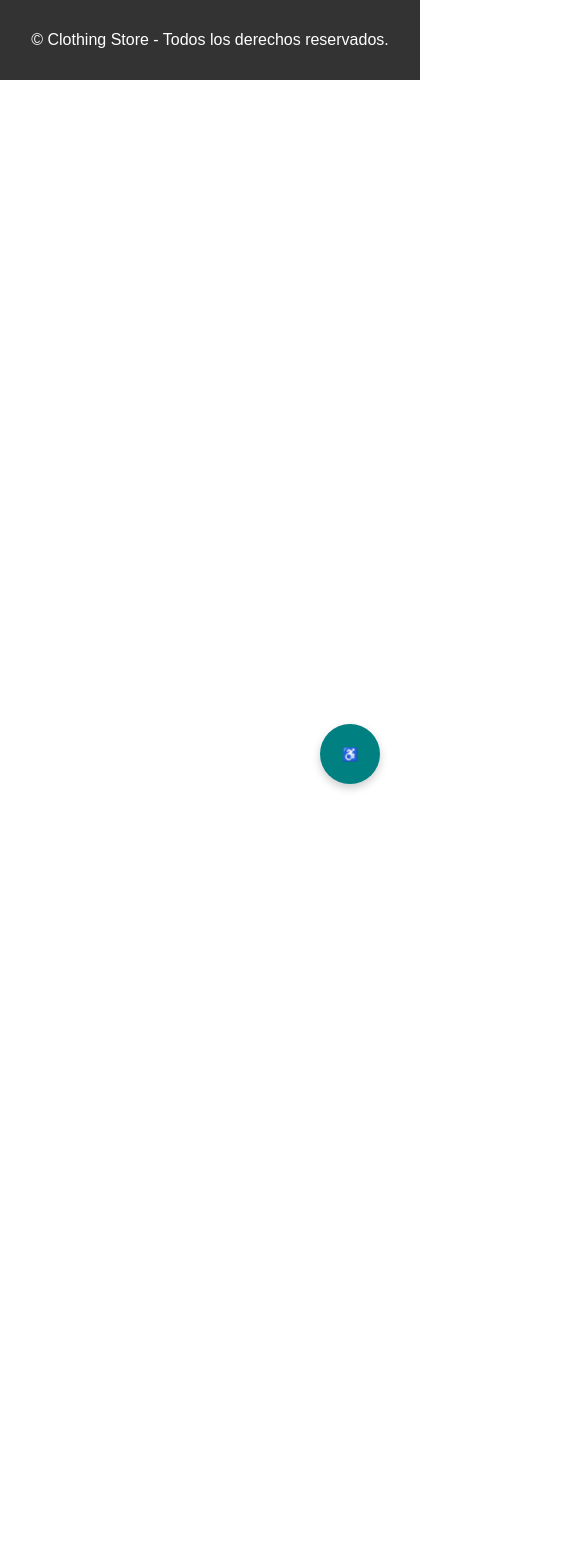
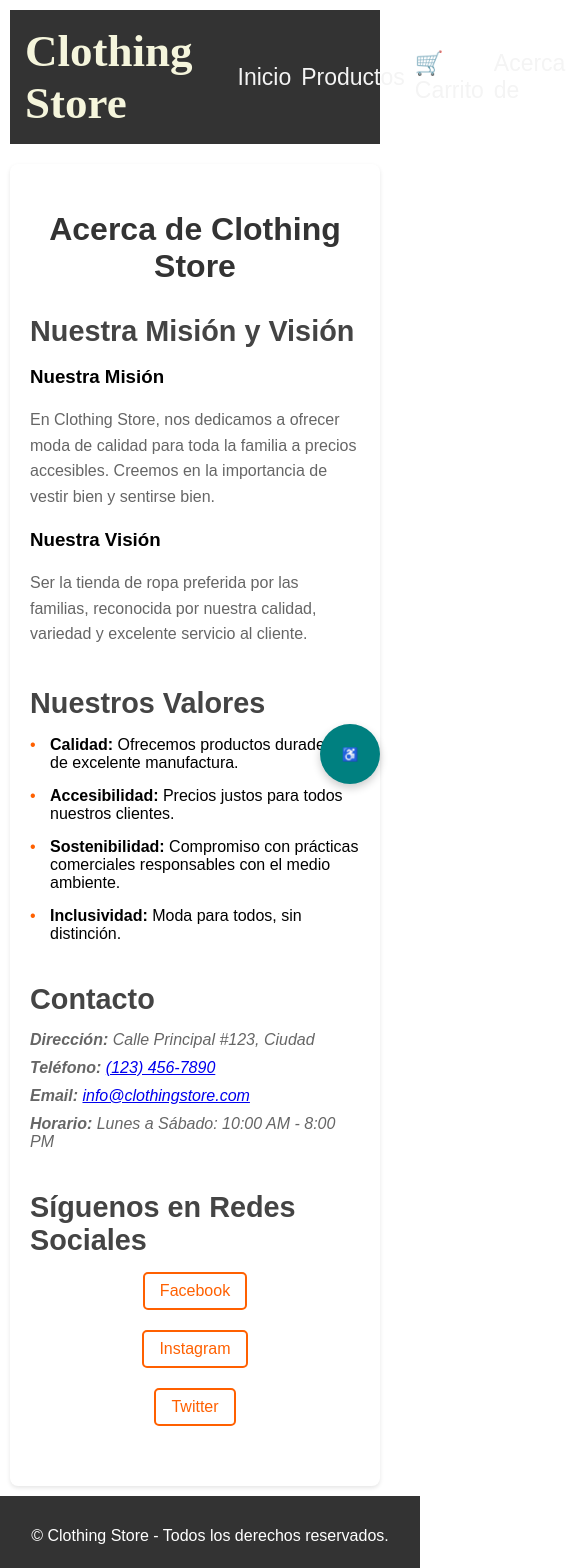
Before and after one commit to SoyDaniielGG/Clothing_Store, a React (Vite) app: page /acerca-de in a window 390 px wide. Shown: the top 1568 px of the page, 570 px wide, since content can reach past the window. Before the commit the page ends 844 px from the top, so only its background shows below. Built offline with nearby package versions, Linux system fonts and the light colour scheme.

Commit message:
primera version de carrito de la seccion  Acerca de

```diff
--- a/src/App.jsx
+++ b/src/App.jsx
@@ -3,6 +3,7 @@ import {BrowserRouter as Router, Routes, Route}from "react-router-dom";
 import Home from "./pages/home";
 import Products from "./pages/products";
 import Cart from "./pages/cart";
+import About from "./pages/about";
 import Footer from "./components/footer";
 import AccesibilityWidget from "./components/accesibilityWidget";
 
@@ -14,7 +15,7 @@ const App = () => {
         <Route path="/" element={<Home />} />
         <Route path="/productos" element={<Products />} />
         <Route path="/carrito" element={<Cart />} />
-
+        <Route path="/acerca-de" element={<About />} />
       </Routes>
       <AccesibilityWidget />
       <Footer />
--- a/src/components/navBar.jsx
+++ b/src/components/navBar.jsx
@@ -16,7 +16,7 @@ const NavBar = () => {
                     <li><Link to="/" aria-current="page">Inicio</Link></li>
                     <li><Link to="/productos">Productos</Link></li>
                     <li><Link to="/carrito">🛒 Carrito {getCartItemCount() > 0 && <span className="cart-count">({getCartItemCount()})</span>}</Link></li>
-                    <li><Link to="/contacto">Contacto</Link></li>
+                    <li><Link to="/acerca-de">Acerca de</Link></li>
                 </ul>
             </nav>
         </header>
--- /dev/null
+++ b/src/pages/about.jsx
@@ -0,0 +1,60 @@
+import React from "react";
+import NavBar from "../components/navBar";
+import "../styles/about.css";
+
+const About = () => {
+    return (
+        <div className="about-container">
+            <NavBar />
+            <main className="about-content">
+                <article className="about-section">
+                    <header>
+                        <h1>Acerca de Clothing Store</h1>
+                    </header>
+                    <section className="mission-vision" aria-labelledby="mission-vision-heading">
+                        <h2 id="mission-vision-heading">Nuestra Misión y Visión</h2>
+                        <article className="mission">
+                            <h3>Nuestra Misión</h3>
+                            <p>En Clothing Store, nos dedicamos a ofrecer moda de calidad para toda la familia a precios accesibles. Creemos en la importancia de vestir bien y sentirse bien.</p>
+                        </article>
+                        <article className="vision">
+                            <h3>Nuestra Visión</h3>
+                            <p>Ser la tienda de ropa preferida por las familias, reconocida por nuestra calidad, variedad y excelente servicio al cliente.</p>
+                        </article>
+                    </section>
+
+                    <section className="values" aria-labelledby="values-heading">
+                        <h2 id="values-heading">Nuestros Valores</h2>
+                        <ul role="list">
+                            <li><strong>Calidad:</strong> Ofrecemos productos duraderos y de excelente manufactura.</li>
+                            <li><strong>Accesibilidad:</strong> Precios justos para todos nuestros clientes.</li>
+                            <li><strong>Sostenibilidad:</strong> Compromiso con prácticas comerciales responsables con el medio ambiente.</li>
+                            <li><strong>Inclusividad:</strong> Moda para todos, sin distinción.</li>
+                        </ul>
+                    </section>
+
+                    <section className="contact-info" aria-labelledby="contact-heading">
+                        <h2 id="contact-heading">Contacto</h2>
+                        <address className="contact-details">
+                            <p><strong>Dirección:</strong> Calle Principal #123, Ciudad</p>
+                            <p><strong>Teléfono:</strong> <a href="tel:+1234567890">(123) 456-7890</a></p>
+                            <p><strong>Email:</strong> <a href="mailto:info@clothingstore.com">info@clothingstore.com</a></p>
+                            <p><strong>Horario:</strong> Lunes a Sábado: 10:00 AM - 8:00 PM</p>
+                        </address>
+                    </section>
+
+                    <section className="social-media" aria-labelledby="social-heading">
+                        <h2 id="social-heading">Síguenos en Redes Sociales</h2>
+                        <nav className="social-links" aria-label="Redes sociales">
+                            <a href="https://facebook.com" target="_blank" rel="noopener noreferrer" aria-label="Visita nuestro Facebook">Facebook</a>
+                            <a href="https://instagram.com" target="_blank" rel="noopener noreferrer" aria-label="Visita nuestro Instagram">Instagram</a>
+                            <a href="https://twitter.com" target="_blank" rel="noopener noreferrer" aria-label="Visita nuestro Twitter">Twitter</a>
+                        </nav>
+                    </section>
+                </article>
+            </main>
+        </div>
+    );
+};
+
+export default About;
--- a/src/pages/cart.jsx
+++ b/src/pages/cart.jsx
@@ -7,44 +7,46 @@ const Cart = () => {
   const { cart, removeFromCart, clearCart, getTotalPrice, incrementQuantity, decrementQuantity } = useContext(CartContext);
 
   return (
-    <div>
+    <div className="cart-page">
       <NavBar/>
-      <header className="cart-container">
-      <h2>🛒 Carrito de Compras</h2>
+      <main>
+        <header className="cart-container" role="banner">
+          <h1>🛒 Carrito de Compras</h1>
         </header>
-      <section>
+        <section aria-label="Contenido del carrito">
           {cart.length === 0 ? (
-        <p>El carrito está vacío.</p>
+            <p role="status">El carrito está vacío.</p>
           ) : (
-        <div>
+            <article className="cart-content">
+              <div className="cart-items" role="list">
                 {cart.map((product) => (
-            <div key={product.id} className="cart-item">
+                  <article key={product.id} className="cart-item" role="listitem">
                     <img src={product.imagen} alt={product.nombre} className="cart-item-image" />
-              <h4>{product.nombre}</h4>
+                    <h2>{product.nombre}</h2>
                     <div className="cart-item-details">
                       <p>Precio: ${product.precio}</p>
-                <div className="quantity-controls">
-                  <button onClick={() => decrementQuantity(product.id)}>-</button>
-                  <span>{product.cantidad}</span>
-                  <button onClick={() => incrementQuantity(product.id)}>+</button>
+                      <div className="quantity-controls" role="group" aria-label="Control de cantidad">
+                        <button onClick={() => decrementQuantity(product.id)} aria-label="Disminuir cantidad">-</button>
+                        <span aria-label="Cantidad">{product.cantidad}</span>
+                        <button onClick={() => incrementQuantity(product.id)} aria-label="Aumentar cantidad">+</button>
                       </div>
                       <p className="item-total">Total: ${product.precio * product.cantidad}</p>
                     </div>
-              <button className="remove-btn" onClick={() => removeFromCart(product.id)}>Eliminar</button>
+                    <button className="remove-btn" onClick={() => removeFromCart(product.id)} aria-label={`Eliminar ${product.nombre} del carrito`}>Eliminar</button>
+                  </article>
+                ))}
               </div>
-          ))}
-          <div className="cart-summary">
+              <footer className="cart-summary">
                 <h3 className="cart-total">Total: ${getTotalPrice()}</h3>
                 <div className="cart-actions">
-              <button onClick={clearCart} className="clear-cart-btn">Vaciar Carrito</button>
-              <button className="checkout-btn">Proceder al Pago</button>
+                  <button onClick={clearCart} className="clear-cart-btn" aria-label="Vaciar carrito">Vaciar Carrito</button>
+                  <button className="checkout-btn" aria-label="Proceder al pago">Proceder al Pago</button>
                 </div>
-          </div>
-        </div>
+              </footer>
+            </article>
           )}
-
         </section>
-
+      </main>
     </div>
   );
 };
--- /dev/null
+++ b/src/styles/about.css
@@ -0,0 +1,98 @@
+.about-container {
+    max-width: 1200px;
+    margin: 0 auto;
+    padding: 20px;
+}
+
+.about-content {
+    background: white;
+    border-radius: 8px;
+    box-shadow: 0 2px 4px rgba(0,0,0,0.1);
+    padding: 30px;
+    margin-top: 20px;
+}
+
+.about-section h1 {
+    color: #333;
+    text-align: center;
+    margin-bottom: 30px;
+    font-size: 2.5em;
+}
+
+.mission-vision, .values, .contact-info, .social-media {
+    margin-bottom: 40px;
+}
+
+.mission-vision h2, .values h2, .contact-info h2, .social-media h2 {
+    color: #444;
+    margin-bottom: 15px;
+    font-size: 1.8em;
+}
+
+.mission-vision p {
+    line-height: 1.6;
+    color: #666;
+    margin-bottom: 20px;
+}
+
+.values ul {
+    list-style: none;
+    padding: 0;
+}
+
+.values li {
+    margin-bottom: 15px;
+    padding-left: 20px;
+    position: relative;
+}
+
+.values li:before {
+    content: '•';
+    position: absolute;
+    left: 0;
+    color: #ff6000;
+}
+
+.contact-details p {
+    margin: 10px 0;
+    color: #666;
+}
+
+.social-links {
+    display: flex;
+    gap: 20px;
+    margin-top: 15px;
+}
+
+.social-links a {
+    color: #ff6000;
+    text-decoration: none;
+    padding: 8px 15px;
+    border: 2px solid #ff6000;
+    border-radius: 5px;
+    transition: all 0.3s ease;
+}
+
+.social-links a:hover {
+    background-color: #ff6000;
+    color: white;
+}
+
+@media (max-width: 768px) {
+    .about-container {
+        padding: 10px;
+    }
+
+    .about-content {
+        padding: 20px;
+    }
+
+    .about-section h1 {
+        font-size: 2em;
+    }
+
+    .social-links {
+        flex-direction: column;
+        align-items: center;
+    }
+}
```
Lines whose indentation alone changed are shown as unchanged.
